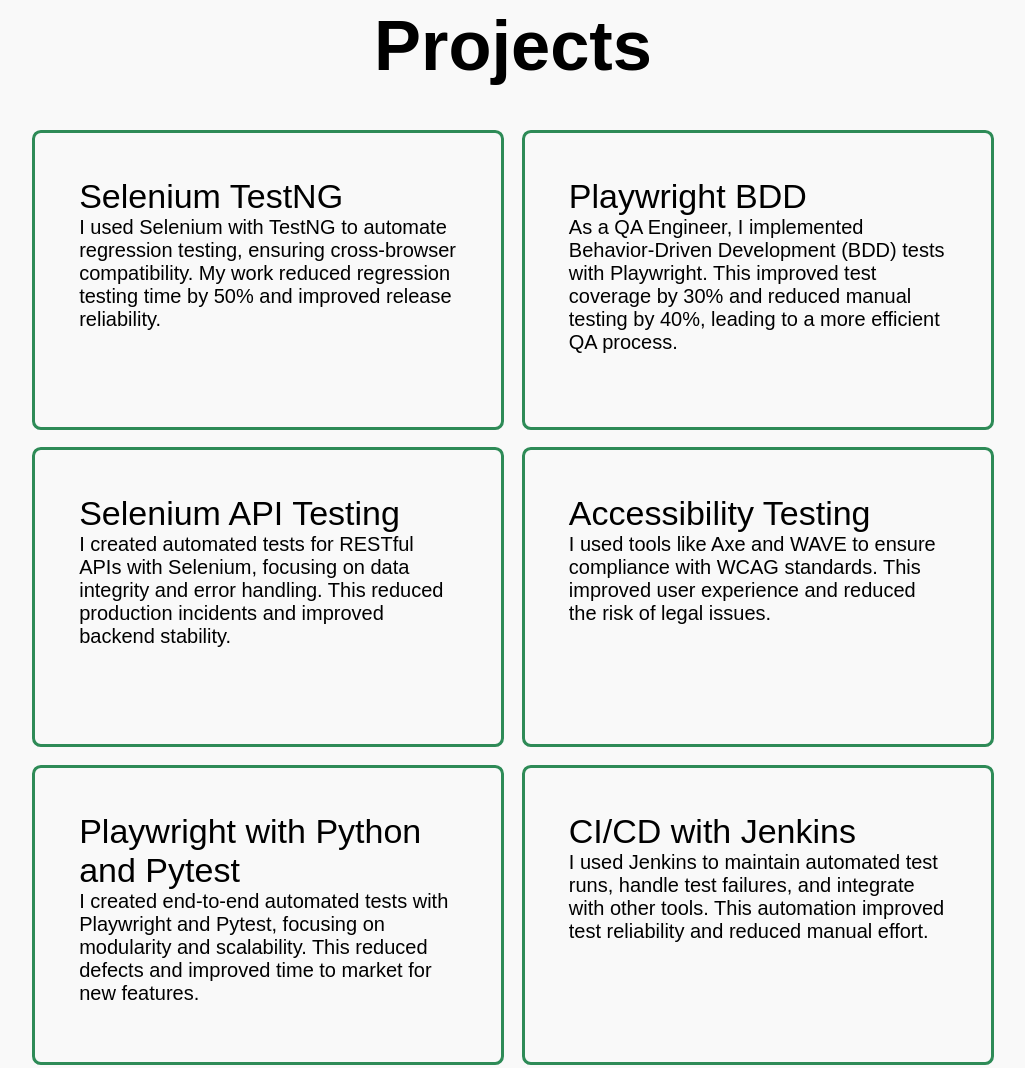
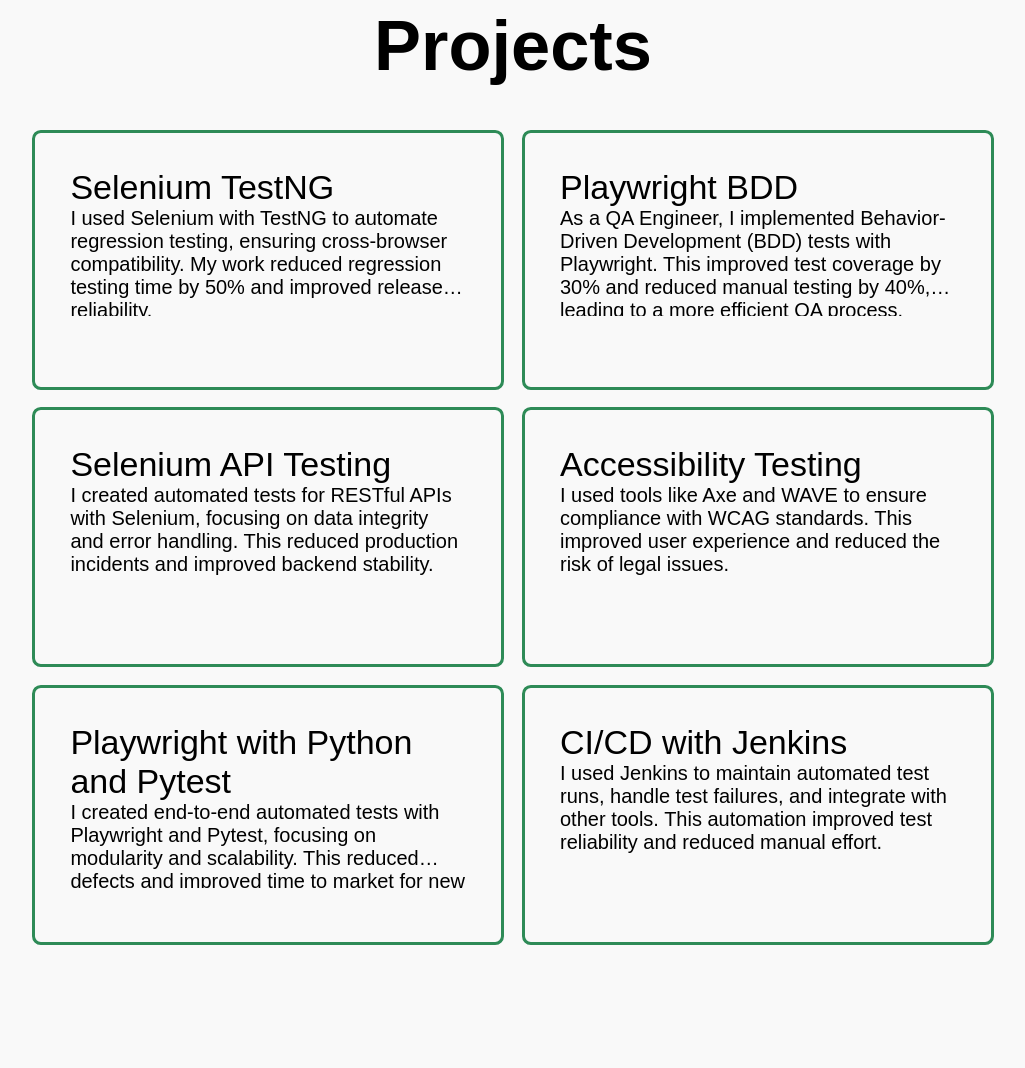
Before and after one commit to chandraSekhar-alti/mywebsite, a website: page index.html in a window 1280 px wide. Shown: the part 2000-3068 px from the top of the page, without its empty margins (127-1152 px from the left). Drawn offline with nearby package versions, Linux system fonts and the light colour scheme.

Commit message:
modified UI

```diff
--- a/style.css
+++ b/style.css
@@ -306,25 +306,42 @@
     align-items: center;
     gap: 2rem;
 }
-.projects-box{
+.projects-box {
     border: 3px solid var(--main-color);
-    height: 300px;
+    height: 260px;
     border-radius: 1rem;
     cursor: pointer;
-    transition: 0.3 ease;
+    transition: 0.3s ease;
+    overflow: hidden;
+    padding: 2rem;
 }
-.projects-box:hover{
-    background:var(--main-color);
+.projects-box:hover {
+    background: var(--main-color);
     color: white;
     transform: scale(1.03);
+    /* Allow full content on hover */
+    overflow: visible;
 }
-.projects-box .projects-info{
+.projects-box:hover .projects-info {
+    -webkit-line-clamp: unset;
+    overflow: auto;
+    white-space: normal;
+    max-height: 100%;
+}
+
+.projects-box .projects-info {
     display: flex;
     flex-direction: column;
     text-align: left;
     justify-content: center;
     align-items: baseline;
-    padding: 5rem;
+    padding: 2rem;
+    /* Show 3 lines with ellipsis if there's more text */
+    overflow: hidden;
+    display: -webkit-box;
+    -webkit-box-orient: vertical;
+    -webkit-line-clamp: 5;  /* Limit to 3 lines */
+    text-overflow: ellipsis;
 }
 .projects-info h4{
     font-size: 34px;
```
Also changed, not shown: index.html (+3 -1 lines).
